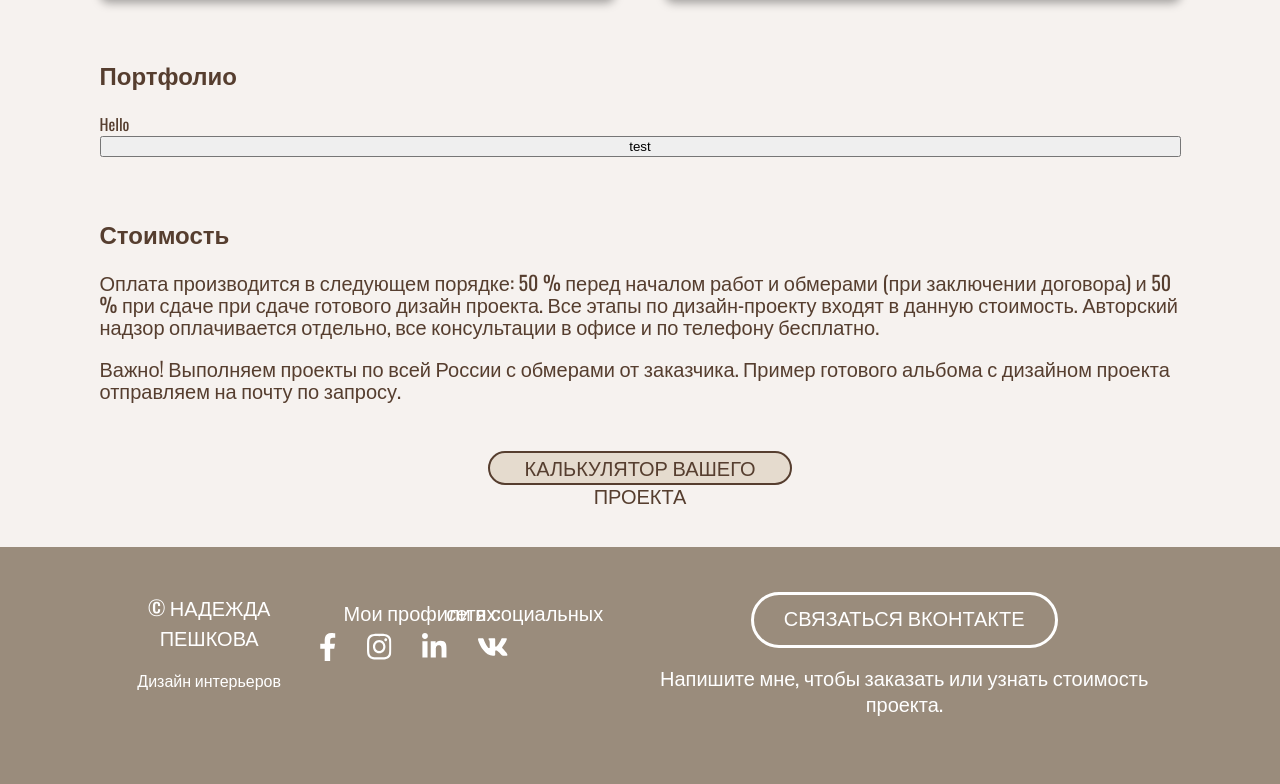
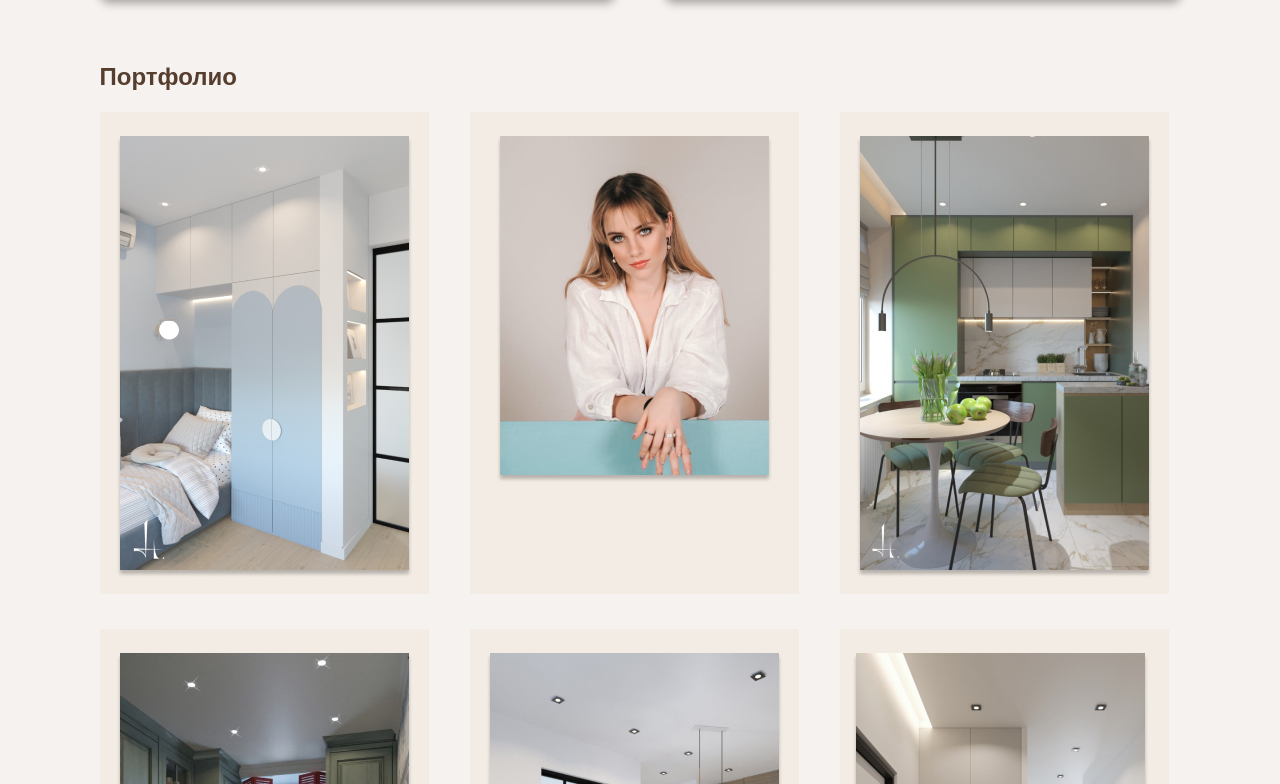
Before and after one commit to Inna7777/react-diploma, a React (Create React App) app: page / in a window 1280 px wide. Shown: the part 1396-2180 px from the top of the page. Built offline with nearby package versions, Linux system fonts and the light colour scheme.

Commit message:
updating the location of images

```diff
--- a/src/components/cost/cost.jsx
+++ b/src/components/cost/cost.jsx
@@ -7,7 +7,7 @@ const Cost =()=>{
 
     return(
         <div className={styles.costWork}>
-             <h2 className={styles.costTitle}>Стоимость</h2>
+             <h2 className={styles.costTitle}>Тарифы</h2>
              <p>      Оплата производится в следующем порядке: 50 % перед началом работ и обмерами (при заключении договора) и 50 % при сдаче  при сдаче готового дизайн проекта.
                 Все этапы по дизайн-проекту входят в данную стоимость.
                 Авторский надзор оплачивается отдельно, все консультации в офисе и по телефону бесплатно.</p>
--- a/src/components/portfolio/workCards/workCards.jsx
+++ b/src/components/portfolio/workCards/workCards.jsx
@@ -1,10 +1,11 @@
+import  style  from "./workCards.module.css";
 import React, { useState } from "react";
 
 
 
 
 const WorkCards = (props)=>{
-    const[state, setState] = useState("Hello");
+    const[state, setState] = useState(null);
 
     const workPiсtures= [
         {image:'/work/baby_blue.jpg', id:"babyBlue"},
@@ -17,31 +18,20 @@ const WorkCards = (props)=>{
     ];
     const workCardsComponents = workPiсtures.map((picture) => {
         return (
+
           <div >
             <img src={picture.image} alt='' />
           </div>
+
         );
       })
 
-const onClick = ()=>{
-  console.log('asd');
-  setState((prev)=>{
-    return prev === "Hello" ? "Goodbye": "Hello"
-  })
-}
 
     return(
 
-        <div className="pictureContener">
-             <div>
-              {/* {workCardsComponents} */}
 
-             </div>
-
-          <div style={{display:"flex", flexDirection:"column"}}>
-            {state}
-            <button onClick={onClick}>test</button>
-          </div>
+        <div className={style.conteinerPicture}>
+              {workCardsComponents}
 
         </div>
     )
--- /dev/null
+++ b/src/components/portfolio/workCards/workCards.module.css
@@ -0,0 +1,6 @@
+.conteinerPicture{
+    display: grid;
+    grid-template-columns: repeat(3, 1fr);
+    grid-template-rows: repeat(2, 1fr);
+    grid-gap: 30px;
+}
```
Also changed, not shown: src/components/portfolio/portfolio.module.css (+0 -7 lines), src/components/shared/assets/header_fon.png, src/components/slider/portfolioDetalis.jsx (renamed from src/components/portfolio/portfolioDetails/portfolioDetalis.jsx).
